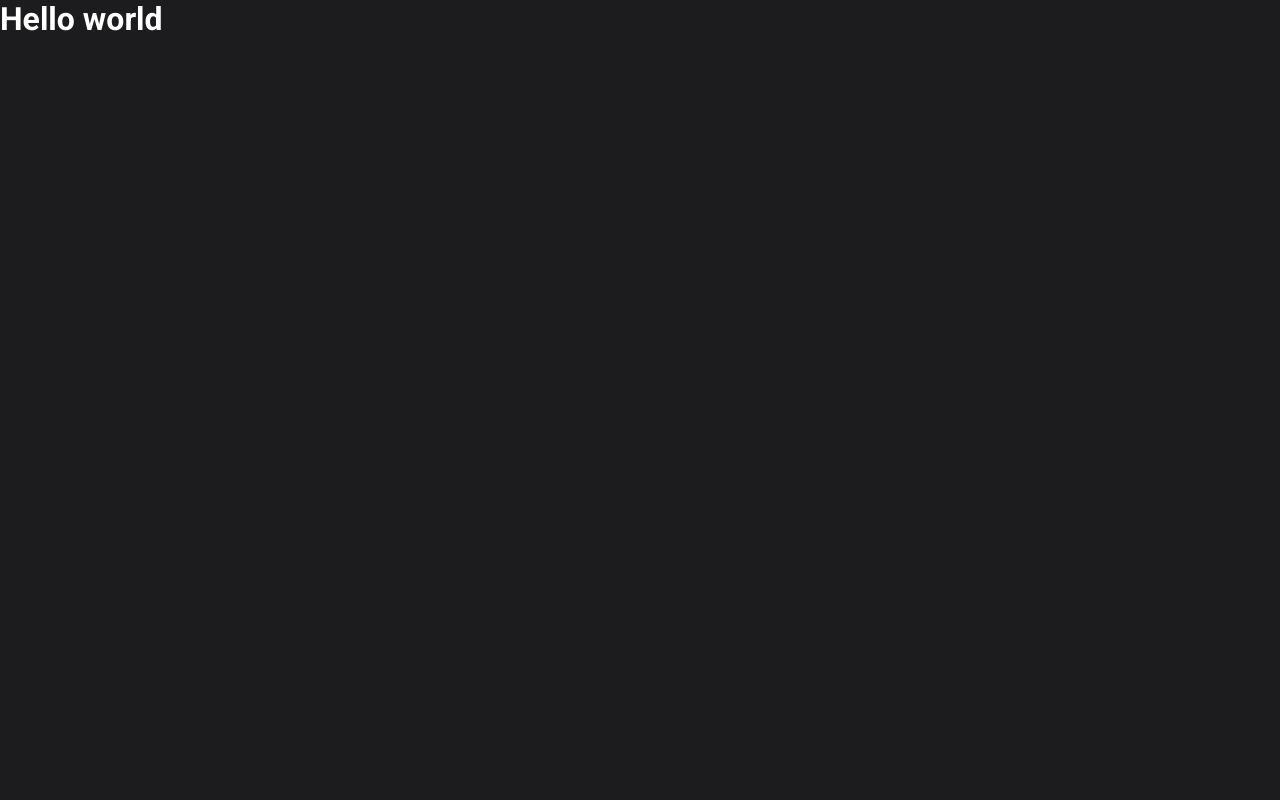
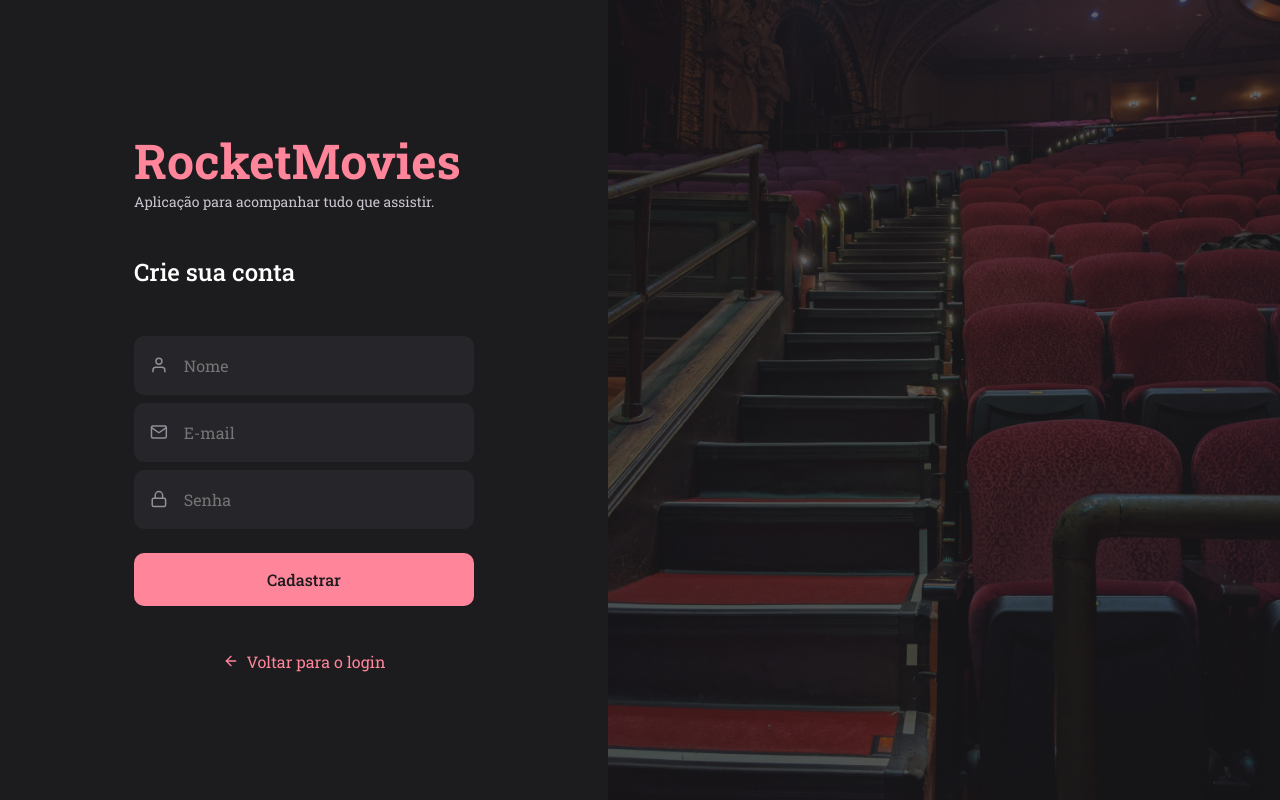
Before and after one commit to IanGs1/rocketmovies, a React (Vite) app in the folder web/: page / in a window 1280 px wide. Built offline with nearby package versions, Linux system fonts and the light colour scheme.

Commit message:
Sign In and Sign Up pages 🥋

```diff
--- a/web/src/App.jsx
+++ /dev/null
@@ -1,5 +0,0 @@
-export function App() {
-  return (
-    <h1>Hello world</h1>
-  )
-}
--- /dev/null
+++ b/web/src/components/Input/index.jsx
@@ -0,0 +1,11 @@
+import { Container } from "./styles";
+
+export function Input({ icon: Icon, title }) {
+    return (
+        <Container>
+            {Icon && <Icon size={20}/>}
+
+            <input placeholder={title}/>
+        </Container>
+    )
+}
--- /dev/null
+++ b/web/src/components/Input/styles.js
@@ -0,0 +1,44 @@
+import styled from "styled-components";
+
+export const Container = styled.div`
+    flex: 1;
+
+    display: flex;
+    flex-direction: row;
+    align-items: center;
+    gap: 1.6rem;
+
+    background-color: ${({ theme }) => theme.signIn.inputBg};
+
+    border-radius: 10px;
+    padding: 1.9rem 1.6rem;
+
+    > input {
+        width: 100%;
+
+        background-color: ${({ theme }) => theme.signIn.inputBg};
+        color: ${({ theme }) => theme.signIn.inputText};
+
+        font-family: 'Roboto Slab', sans-serif;
+        font-size: 1.6rem;
+
+        border: none;
+
+        &:focus {
+            outline: none;
+        }
+
+        &::placeholder {
+            color: ${({ theme }) => theme.signIn.placeholder};
+            font-family: Roboto Slab;
+            font-size: 16px;
+            font-style: normal;
+            font-weight: 400;
+            line-height: normal;
+        }
+    }
+
+    > svg {
+        color: ${({ theme }) => theme.signIn.inputPlaceholder}
+    }
+`;
--- a/web/src/main.jsx
+++ b/web/src/main.jsx
@@ -5,13 +5,14 @@ import { ThemeProvider } from 'styled-components'
 import { theme } from './styles/theme'
 import { GlobalStyles } from './styles/global'
 
-import { App } from './App.jsx'
+import { SignIn } from './pages/SignIn'
+import { SignUp } from './pages/SignUp'
 
 ReactDOM.createRoot(document.getElementById('root')).render(
   <React.StrictMode>
     <ThemeProvider theme={theme}>
       <GlobalStyles />
-      <App />
+      <SignUp />
     </ThemeProvider>
   </React.StrictMode>,
 )
--- /dev/null
+++ b/web/src/pages/SignIn/index.jsx
@@ -0,0 +1,34 @@
+import { Container, Main, Background, TextWrapper, Form, InputWrapper, Button, Link } from './styles';
+
+import { Input } from '../../components/Input';
+import { FiMail, FiLock } from 'react-icons/fi';
+
+export function SignIn() {
+    return (
+        <Container>
+            <Main>
+                <TextWrapper>
+                    <h1>RocketMovies</h1>
+                    <p>Aplicação para acompanhar tudo que assistir.</p>
+                </TextWrapper>
+
+                <Form>
+                    <h2>Faça seu login</h2>
+
+                    <InputWrapper>
+                        <Input icon={FiMail} title={'E-mail'}/>
+                        <Input icon={FiLock} title={'Senha'}/>
+                    </InputWrapper>
+
+                    <Button>
+                        Entrar
+                    </Button>
+                </Form>
+
+                <Link>Criar conta</Link>
+            </Main>
+
+            <Background />
+        </Container>
+    )
+}
--- /dev/null
+++ b/web/src/pages/SignIn/styles.js
@@ -0,0 +1,108 @@
+import styled from "styled-components";
+
+import backgroundImg from '../../assets/backgroundImg.png';
+
+export const Container = styled.div`
+    height: 100vh;
+
+    display: grid;
+    grid-template-columns: 1fr 1.5fr;
+`;
+
+export const Main = styled.div`
+    display: flex;
+    flex-direction: column;
+    justify-content: center;
+    align-items: flex-start;
+    gap: 4.5rem;
+
+    padding: 0 13.4rem
+`;
+
+export const TextWrapper = styled.div`
+    > h1 {
+        color: ${({ theme }) => theme.signIn.title};
+        font-family: 'Roboto Slab';
+        font-size: 4.8rem;
+        font-style: normal;
+        font-weight: 700;
+        line-height: normal;
+    }
+
+    > p {
+        color: ${({ theme }) => theme.signIn.subtitle};
+        font-family: 'Roboto Slab';
+        font-size: 1.4rem;
+        font-style: normal;
+        font-weight: 400;
+        line-height: normal;
+    }
+`;
+
+export const Form = styled.form`
+    width: 34rem;
+
+    > h2 {
+        color: ${({ theme }) => theme.signIn.formTitle};
+        font-family: 'Roboto Slab';
+        font-size: 2.4rem;
+        font-style: normal;
+        font-weight: 500;
+        line-height: normal;
+
+        margin-bottom: 4.8rem;
+    }
+`;
+
+export const InputWrapper = styled.div`
+    display: flex;
+    flex-direction: column;
+    gap: .8rem;
+
+    margin-bottom: 2.4rem;
+`
+
+export const Button = styled.button`
+    width: 100%;
+
+    display: flex;
+    align-items: center;
+    justify-content: center;
+
+    background-color: ${({ theme }) => theme.signIn.buttonBg};
+    color: ${({ theme }) => theme.signIn.buttonText};
+
+    font-family: 'Roboto Slab';
+    font-size: 1.6rem;
+    font-style: normal;
+    font-weight: 500;
+    line-height: normal;
+
+    border: none;
+    border-radius: 10px;
+    padding: 1.6rem;
+
+`;
+
+export const Link = styled.a`
+    width: 34rem;
+
+    color: ${({ theme }) => theme.signIn.textLink};
+    font-family: 'Roboto Slab';
+    font-size: 1.6rem;
+    font-style: normal;
+    font-weight: 400;
+    line-height: normal;
+
+    text-decoration: none;
+
+    display: flex;
+    justify-content: center;
+`
+
+export const Background = styled.div`
+    background: url(${backgroundImg}) no-repeat center;
+    background-size: cover;
+
+    filter: opacity(.3);
+`;
--- /dev/null
+++ b/web/src/pages/SignUp/index.jsx
@@ -0,0 +1,38 @@
+import { Container, Main, Background, TextWrapper, Form, InputWrapper, Button, Link } from './styles';
+
+import { Input } from '../../components/Input';
+import { FiMail, FiLock, FiUser, FiArrowLeft } from 'react-icons/fi';
+
+export function SignUp() {
+    return (
+        <Container>
+            <Main>
+                <TextWrapper>
+                    <h1>RocketMovies</h1>
+                    <p>Aplicação para acompanhar tudo que assistir.</p>
+                </TextWrapper>
+
+                <Form>
+                    <h2>Crie sua conta</h2>
+
+                    <InputWrapper>
+                        <Input icon={FiUser} title={'Nome'}/>
+                        <Input icon={FiMail} title={'E-mail'}/>
+                        <Input icon={FiLock} title={'Senha'}/>
+                    </InputWrapper>
+
+                    <Button>
+                        Cadastrar
+                    </Button>
+                </Form>
+
+                <Link>
+                    <FiArrowLeft size={16}/>
+                    Voltar para o login
+                </Link>
+            </Main>
+
+            <Background />
+        </Container>
+    )
+}
--- /dev/null
+++ b/web/src/pages/SignUp/styles.js
@@ -0,0 +1,110 @@
+import styled from "styled-components";
+
+import backgroundImg from '../../assets/backgroundImg.png';
+
+export const Container = styled.div`
+    height: 100vh;
+
+    display: grid;
+    grid-template-columns: 1fr 1.5fr;
+`;
+
+export const Main = styled.div`
+    display: flex;
+    flex-direction: column;
+    justify-content: center;
+    align-items: flex-start;
+    gap: 4.5rem;
+
+    padding: 0 13.4rem
+`;
+
+export const TextWrapper = styled.div`
+    > h1 {
+        color: ${({ theme }) => theme.signIn.title};
+        font-family: 'Roboto Slab';
+        font-size: 4.8rem;
+        font-style: normal;
+        font-weight: 700;
+        line-height: normal;
+    }
+
+    > p {
+        color: ${({ theme }) => theme.signIn.subtitle};
+        font-family: 'Roboto Slab';
+        font-size: 1.4rem;
+        font-style: normal;
+        font-weight: 400;
+        line-height: normal;
+    }
+`;
+
+export const Form = styled.form`
+    width: 34rem;
+
+    > h2 {
+        color: ${({ theme }) => theme.signIn.formTitle};
+        font-family: 'Roboto Slab';
+        font-size: 2.4rem;
+        font-style: normal;
+        font-weight: 500;
+        line-height: normal;
+
+        margin-bottom: 4.8rem;
+    }
+`;
+
+export const InputWrapper = styled.div`
+    display: flex;
+    flex-direction: column;
+    gap: .8rem;
+
+    margin-bottom: 2.4rem;
+`
+
+export const Button = styled.button`
+    width: 100%;
+
+    display: flex;
+    align-items: center;
+    justify-content: center;
+
+    background-color: ${({ theme }) => theme.signIn.buttonBg};
+    color: ${({ theme }) => theme.signIn.buttonText};
+
+    font-family: 'Roboto Slab';
+    font-size: 1.6rem;
+    font-style: normal;
+    font-weight: 500;
+    line-height: normal;
+
+    border: none;
+    border-radius: 10px;
+    padding: 1.6rem;
+
+`;
+
+export const Link = styled.a`
+    width: 34rem;
+
+    color: ${({ theme }) => theme.signIn.textLink};
+    font-family: 'Roboto Slab';
+    font-size: 1.6rem;
+    font-style: normal;
+    font-weight: 400;
+    line-height: normal;
+
+    text-decoration: none;
+
+    display: flex;
+    align-items: center;
+    justify-content: center;
+    gap: .8rem;
+`
+
+export const Background = styled.div`
+    background: url(${backgroundImg}) no-repeat center;
+    background-size: cover;
+
+    filter: opacity(.3);
+`;
--- a/web/src/styles/theme.js
+++ b/web/src/styles/theme.js
@@ -13,8 +13,8 @@ export const theme = {
         inputBg: '#262529',
         inputText: '#FFF',
 
-        buttonText: '#FF859B',
-        buttonBg: '#1C1B1E',
+        buttonBg: '#FF859B',
+        buttonText: '#1C1B1E',
 
         textLink: '#FF859B',
     }
```
Also changed, not shown: web/src/assets/backgroundImg.png (added).
